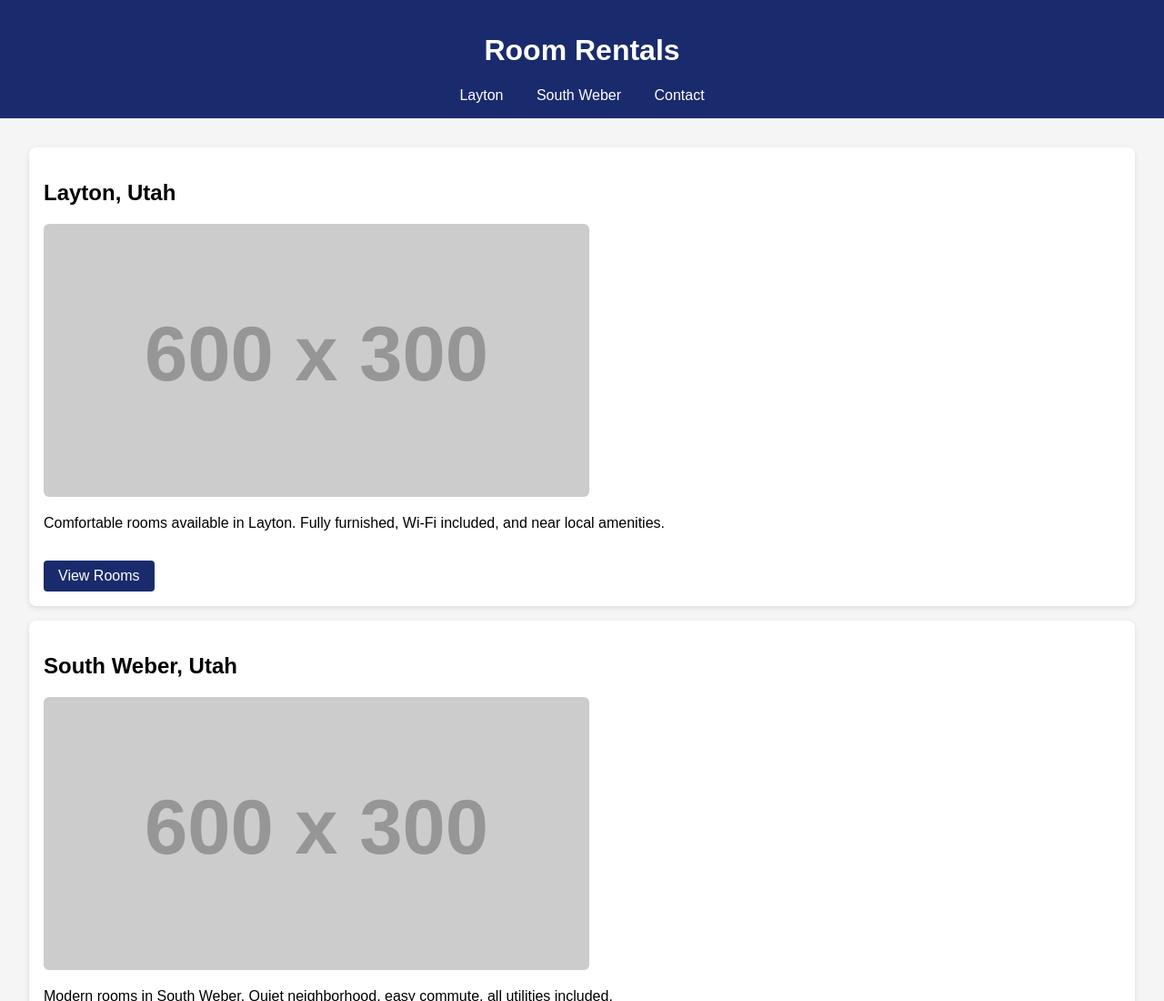
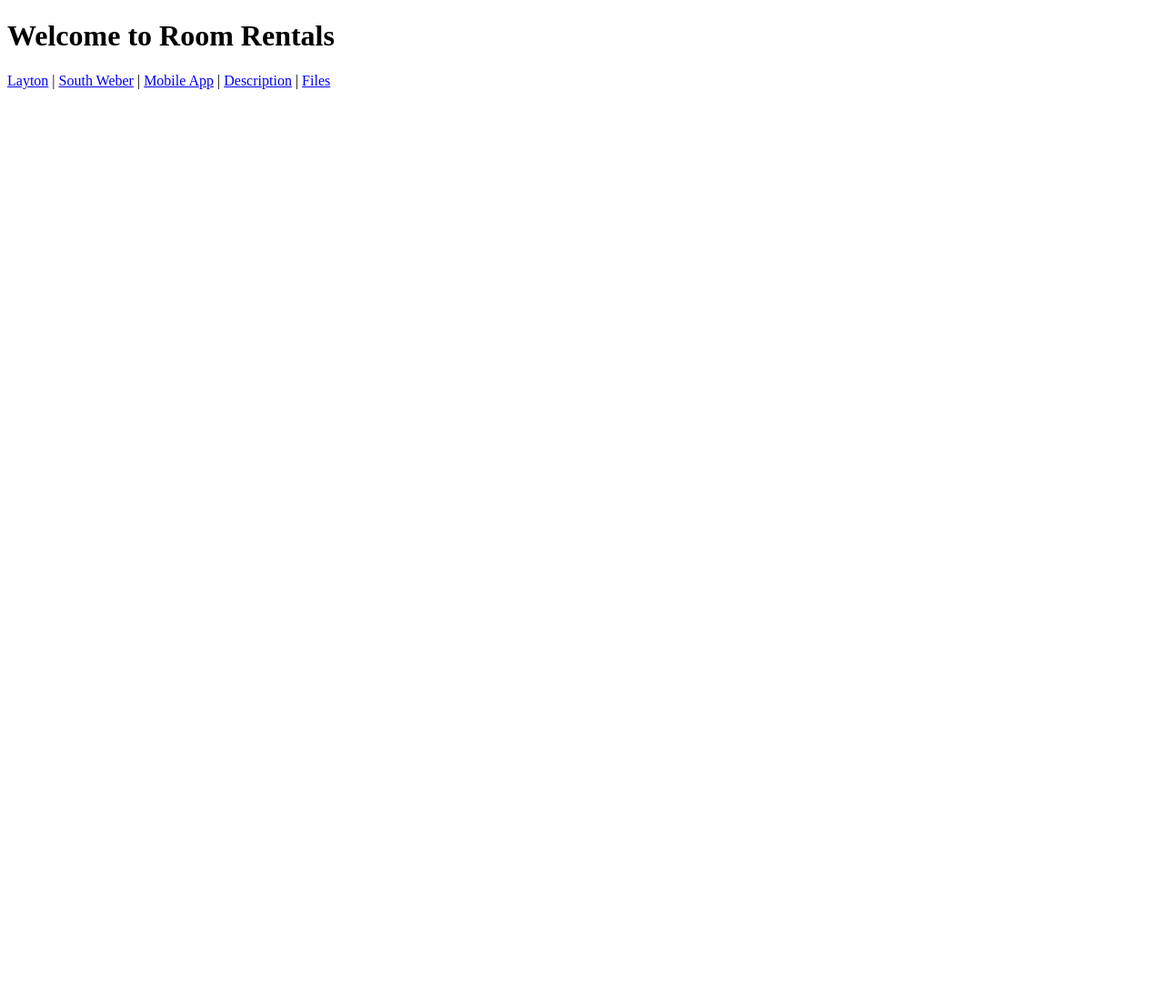
Before and after one commit to rkelly2k/room-rentals, a plain HTML site: page index.html in a window 1280 px wide. Shown: the top 1100 px of the page at 91% size. After the commit the page ends 800 px from the top, so only its background shows below. Drawn offline with Linux system fonts and the light colour scheme; placeholder pictures from the web are drawn by us.

Commit message:
Add files via upload

```diff
--- a/index.html
+++ b/index.html
@@ -1,53 +1 @@
-
-<!DOCTYPE html>
-<html lang="en">
-<head>
-    <meta charset="UTF-8">
-    <meta name="viewport" content="width=device-width, initial-scale=1.0">
-    <title>Room Rentals</title>
-    <style>
-        body { font-family: Arial, sans-serif; margin: 0; padding: 0; background: #f5f5f5; }
-        header { background: #1a2b6d; color: white; padding: 1rem; text-align: center; }
-        nav a { margin: 0 1rem; color: white; text-decoration: none; }
-        main { padding: 2rem; }
-        .location-card { background: white; border-radius: 8px; padding: 1rem; margin-bottom: 1rem; box-shadow: 0 2px 6px rgba(0,0,0,0.1); }
-        .location-card img { max-width: 100%; border-radius: 6px; }
-        .btn { display: inline-block; margin-top: 1rem; background: #1a2b6d; color: white; padding: 0.5rem 1rem; text-decoration: none; border-radius: 4px; }
-        footer { background: #1a2b6d; color: white; text-align: center; padding: 1rem; margin-top: 2rem; }
-    </style>
-</head>
-<body>
-    <header>
-        <h1>Room Rentals</h1>
-        <nav>
-            <a href="#layton">Layton</a>
-            <a href="#southweber">South Weber</a>
-            <a href="#contact">Contact</a>
-        </nav>
-    </header>
-    <main>
-        <section id="layton" class="location-card">
-            <h2>Layton, Utah</h2>
-            <img src="https://via.placeholder.com/600x300?text=Room+in+Layton" alt="Layton Room">
-            <p>Comfortable rooms available in Layton. Fully furnished, Wi-Fi included, and near local amenities.</p>
-            <a class="btn" href="#">View Rooms</a>
-        </section>
-
-        <section id="southweber" class="location-card">
-            <h2>South Weber, Utah</h2>
-            <img src="https://via.placeholder.com/600x300?text=Room+in+South+Weber" alt="South Weber Room">
-            <p>Modern rooms in South Weber. Quiet neighborhood, easy commute, all utilities included.</p>
-            <a class="btn" href="#">View Rooms</a>
-        </section>
-
-        <section id="contact" class="location-card">
-            <h2>Contact Us</h2>
-            <p>Email: rentals@example.com</p>
-            <p>Phone: (801) 555-1234</p>
-        </section>
-    </main>
-    <footer>
-        <p>&copy; 2025 Room Rentals</p>
-    </footer>
-</body>
-</html>
+<!DOCTYPE html><html lang='en'><head><meta charset='UTF-8'><title>Room Rentals</title></head><body><h1>Welcome to Room Rentals</h1><p><a href='layton.html'>Layton</a> | <a href='south_weber.html'>South Weber</a> | <a href='mobile_app.html'>Mobile App</a> | <a href='description.html'>Description</a> | <a href='files.html'>Files</a></p></body></html>
```
Also changed, not shown: description.html (added, +1 -0 lines), files.html (added, +1 -0 lines), layton.html (added, +1 -0 lines), mobile_app.html (added, +1 -0 lines), south_weber.html (added, +1 -0 lines).
